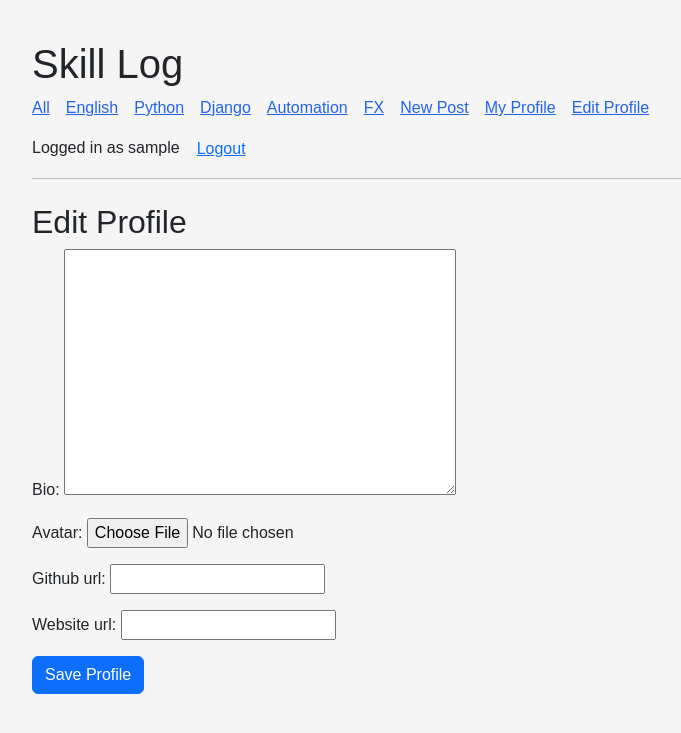
After one commit to t-process-automation/skill-log, a Django app: page /profile/edit/ in a window 1280 px wide. The commit adds this page. Shown: the top 733 px of the page, without its empty margins (240-921 px from the left). Run offline with Django 5.2, Linux system fonts and the light colour scheme; the visitor is signed in with stand-in values (Sample User, id 1); data comes from the database, SQL or seed files in the repository.

Commit message:
Add profile feature

```diff
--- a/posts/forms.py
+++ b/posts/forms.py
@@ -1,5 +1,5 @@
 from django import forms
-from .models import Post, Comment
+from .models import Post, Comment, Profile
 
 
 class PostForm(forms.ModelForm):
@@ -12,3 +12,9 @@ class CommentForm(forms.ModelForm):
     class Meta:
         model = Comment
         fields = ['body']
+
+
+class ProfileForm(forms.ModelForm):
+    class Meta:
+        model = Profile
+        fields = ['bio', 'avatar', 'github_url', 'website_url']
--- a/posts/models.py
+++ b/posts/models.py
@@ -63,3 +63,22 @@ class Comment(models.Model):
 
     def __str__(self):
         return self.body[:20]
+
+
+class Profile(models.Model):
+    user = models.OneToOneField(
+        User,
+        on_delete=models.CASCADE,
+        related_name='profile'
+    )
+    bio = models.TextField(blank=True)
+    avatar = models.ImageField(
+        upload_to='avatars/',
+        blank=True,
+        null=True
+    )
+    github_url = models.URLField(blank=True)
+    website_url = models.URLField(blank=True)
+
+    def __str__(self):
+        return self.user.username
--- a/posts/templates/posts/base.html
+++ b/posts/templates/posts/base.html
@@ -27,6 +27,9 @@
                 <a href="{% url 'post_create' %}">New Post</a>
 
                 {% if user.is_authenticated %}
+                    <a href="{% url 'profile_detail' user.username %}">My Profile</a>
+                    <a href="{% url 'profile_edit' %}">Edit Profile</a>
+
                     <span>Logged in as {{ user.username }}</span>
 
                     <form method="post" action="{% url 'logout' %}" style="display:inline;">
--- /dev/null
+++ b/posts/templates/registration/profile_form.html
@@ -0,0 +1,14 @@
+{% extends 'posts/base.html' %}
+
+{% block content %}
+<h2>Edit Profile</h2>
+
+<form method="post" enctype="multipart/form-data">
+    {% csrf_token %}
+    {{ form.as_p }}
+
+    <button type="submit" class="btn btn-primary">
+        Save Profile
+    </button>
+</form>
+{% endblock %}
--- a/posts/urls.py
+++ b/posts/urls.py
@@ -12,4 +12,6 @@ urlpatterns = [
     path('category/<str:category>/', views.post_category, name='post_category'),
     path('new/', views.post_create, name='post_create'),
     path('signup/', views.signup, name='signup'),
+    path('profile/edit/', views.profile_edit, name='profile_edit'),
+    path('profile/<str:username>/', views.profile_detail, name='profile_detail'),
 ]
--- a/posts/views.py
+++ b/posts/views.py
@@ -1,10 +1,11 @@
 from django.shortcuts import render, get_object_or_404, redirect
 from django.http import HttpResponseForbidden
-from .models import Post, Comment
-from .forms import PostForm, CommentForm
+from .models import Post, Comment, Profile
+from .forms import PostForm, CommentForm, ProfileForm
 from django.contrib.auth.decorators import login_required
 from django.contrib.auth.forms import UserCreationForm
 from django.core.paginator import Paginator
+from django.contrib.auth.models import User
 import markdown
 
 
@@ -140,3 +141,35 @@ def add_comment(request, slug):
             comment.save()
 
     return redirect('post_detail', slug=post.slug)
+
+
+@login_required
+def profile_edit(request):
+    profile, created = Profile.objects.get_or_create(user=request.user)
+
+    if request.method == 'POST':
+        form = ProfileForm(
+            request.POST,
+            request.FILES,
+            instance=profile
+        )
+
+        if form.is_valid():
+            form.save()
+            return redirect('profile_detail', username=request.user.username)
+    else:
+        form = ProfileForm(instance=profile)
+
+    return render(request, 'registration/profile_form.html', {
+        'form': form
+    })
+
+
+def profile_detail(request, username):
+    user = get_object_or_404(User, username=username)
+    profile, created = Profile.objects.get_or_create(user=user)
+
+    return render(request, 'registration/profile_detail.html', {
+        'profile_user': user,
+        'profile': profile
+    })
```
Also changed, not shown: posts/templates/registration/profile_detail.html (added, +19 -0 lines), posts/migrations/0007_profile.py (added), posts/migrations/0008_alter_profile_user.py (added).
